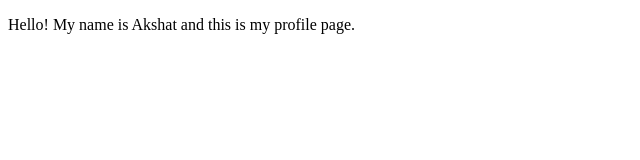
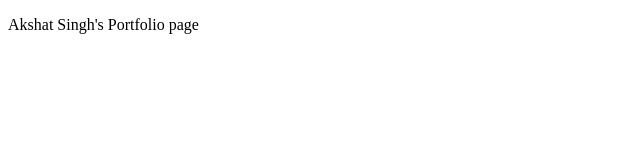
Before and after one commit to AkshatWM/akshatwm.github.io, a plain HTML site: page index.html in a window 1280 px wide. Shown: the whole page, without its empty margins (0-640 px from the left). Drawn offline with Linux system fonts and the light colour scheme.

Commit message:
version 0.03

```diff
--- a/index.html
+++ b/index.html
@@ -4,11 +4,8 @@
   <meta charset="UTF-8">
   <meta name="viewport" content="width=device-width, initial-scale=1.0">
   <title>Profile Page of Akshat Singh</title>
-  <link rel="stylesheet" href="style.css">
 </head>
 <body>
-  <div id="intro">
-    <p>Hello! My name is Akshat and this is my profile page.</p>
-  </div>
+    <p>Akshat Singh's Portfolio page</p>
 </body>
 </html>
--- a/style.css
+++ /dev/null
@@ -1,3 +0,0 @@
-#intro {
-align-self: baseline;
-}
```
